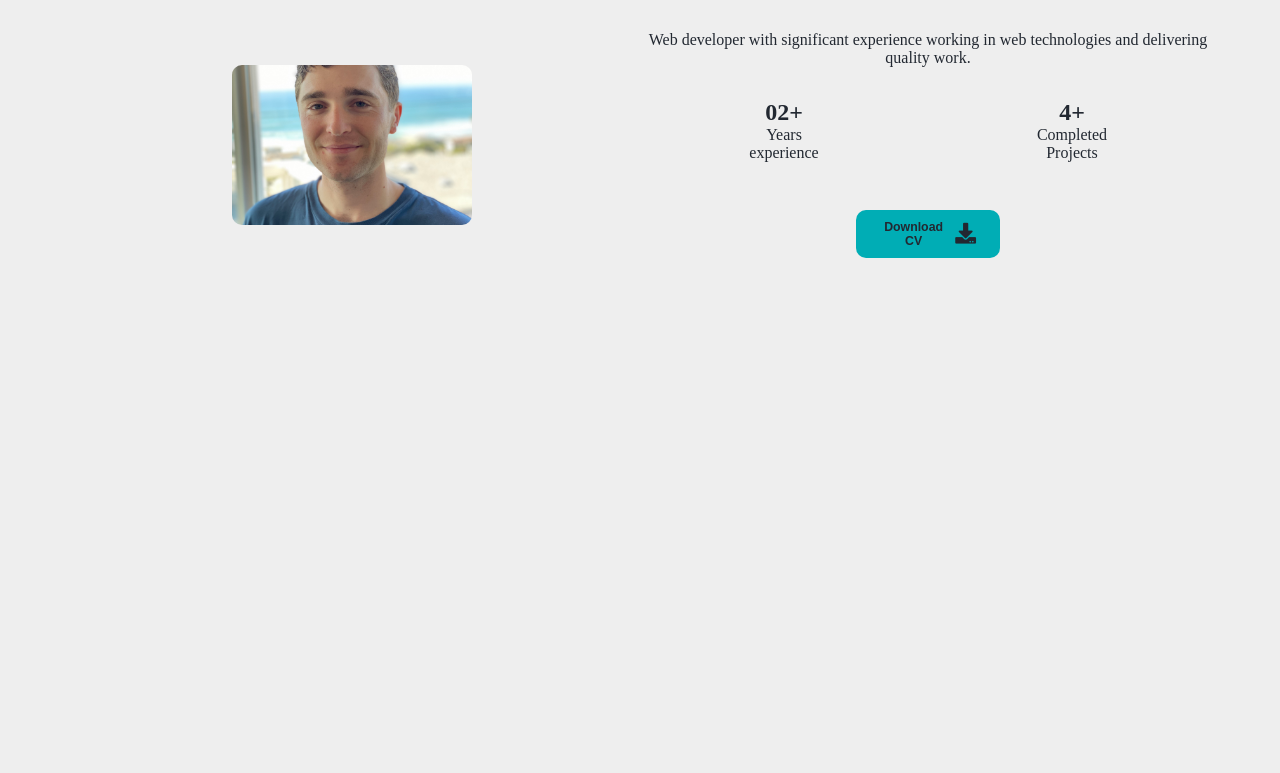
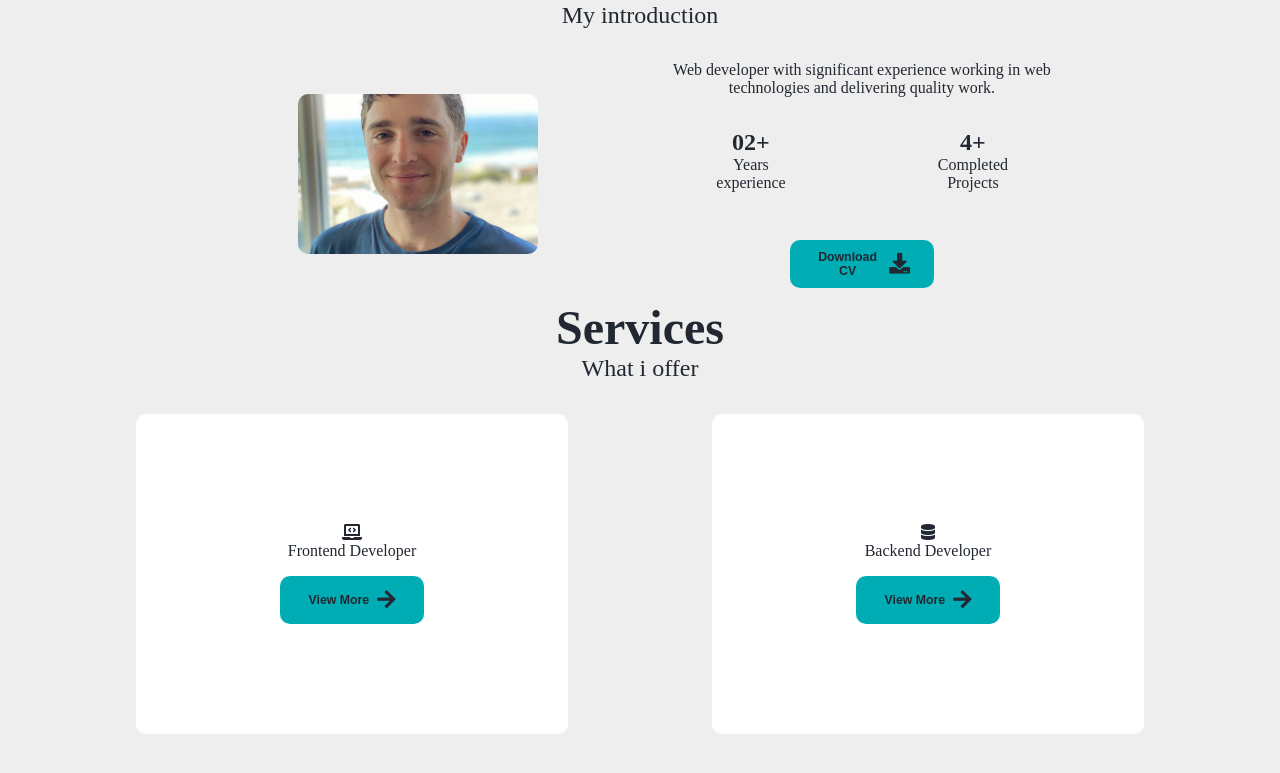
Before and after one commit to willmchristensen/Portfolio, a React (Create React App) app: page / in a window 1280 px wide. Shown: the part 947-1720 px from the top of the page. Before the commit the page ends 1269 px from the top, so only its background shows below. Built offline with nearby package versions, Linux system fonts and the light colour scheme.

Commit message:
services

```diff
--- a/src/components/Main/AboutMe/AboutMe.css
+++ b/src/components/Main/AboutMe/AboutMe.css
@@ -1,7 +1,4 @@
-.about-me-wrapper{
-    width: 90%;
-}
-.about-me-title-wrapper{
+.about-me-title-container{
     display: flex;
     flex-direction: column;
     align-items: center;
--- a/src/components/Main/AboutMe/index.js
+++ b/src/components/Main/AboutMe/index.js
@@ -2,8 +2,8 @@ import './AboutMe.css';
 import Button from '../Button';
 function AboutMe() {
     return (
-        <div className="about-me-wrapper">
-            <div className="about-me-title-wrapper">
+        <div className="main-wrapper">
+            <div className="about-me-title-container">
                 <h1 className='about-me-title'>About Me</h1>
                 <h3 className='about-me-subtitle'>My introduction</h3>
             </div>
--- /dev/null
+++ b/src/components/Main/Services/Services.css
@@ -0,0 +1,8 @@
+.services-container{
+    width: 100%;
+}
+.services-cards-container{
+    display: flex;
+    align-items: center;
+    width: 100%;
+}
--- /dev/null
+++ b/src/components/Main/Services/ServicesCard/ServicesCard.css
@@ -0,0 +1,15 @@
+.service-card-container{
+    display: flex;
+    flex-direction: column;
+    justify-content: center;
+    align-items: center;
+    width: 75%;
+    height: 20rem;
+    border-radius: 10px;
+    background-color: white;
+}
+.service-card-wrapper{
+    display: flex;
+    justify-content: center;
+    width: 100%;
+}
--- /dev/null
+++ b/src/components/Main/Services/ServicesCard/index.js
@@ -0,0 +1,18 @@
+import './ServicesCard.css';
+import Button from '../../Button';
+function ServicesCard({icon, title}){
+    return(
+        <div className="service-card-wrapper">
+            <div className="service-card-container">
+                <div className="services-card-icon">
+                    {icon}
+                </div>
+                <div className="services-card-text">
+                    {title}
+                </div>
+                <Button text={'View More'} icon={<i class="fas fa-arrow-right"></i>} />
+            </div>
+        </div>
+    )
+}
+export default ServicesCard;
--- /dev/null
+++ b/src/components/Main/Services/index.js
@@ -0,0 +1,23 @@
+import './Services.css';
+import { services } from '../../../constants/items';
+import ServicesCard from './ServicesCard';
+function Services() {
+    return (
+        <div className="main-wrapper">
+            <div className="about-me-title-container">
+                <h1 className='about-me-title'>Services</h1>
+                <h3 className='about-me-subtitle'>What i offer</h3>
+            </div>
+            <div className="services-cards-container">
+                {
+                    services.map(s => {
+                        return (
+                            <ServicesCard icon={s.icon} title={s.title} />
+                        )
+                    })
+                }
+            </div>
+        </div>
+    )
+}
+export default Services;
--- a/src/components/Main/index.js
+++ b/src/components/Main/index.js
@@ -4,6 +4,7 @@ import Portrait from './Portrait';
 import Button from './Button';
 import MobilePortrait from './MobilePortrait';
 import AboutMe from './AboutMe';
+import Services from './Services';
 
 function Main() {
   return (
@@ -36,6 +37,7 @@ function Main() {
         </div>
         <Skills />
         <AboutMe />
+        <Services />
       </div>
     </>
   )
--- a/src/constants/items.js
+++ b/src/constants/items.js
@@ -14,3 +14,13 @@ export const icons = [
     <i class="fas fa-code-branch"></i>,
     <i class="fas fa-address-book"></i>
 ];
+export const services = [
+    {
+        icon: <i class="fas fa-laptop-code"></i>,
+        title: 'Frontend Developer',
+    },
+    {
+        icon: <i class="fas fa-database"></i>,
+        title: 'Backend Developer',
+    }
+]
```
